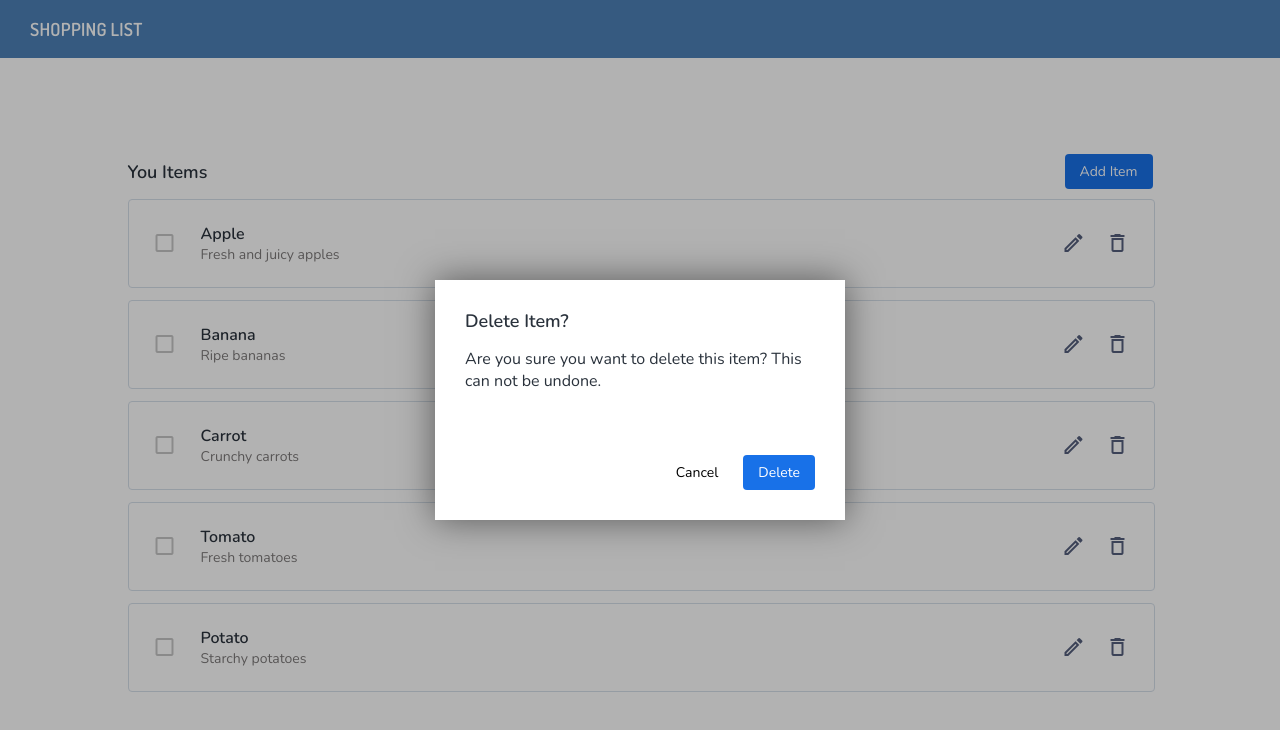
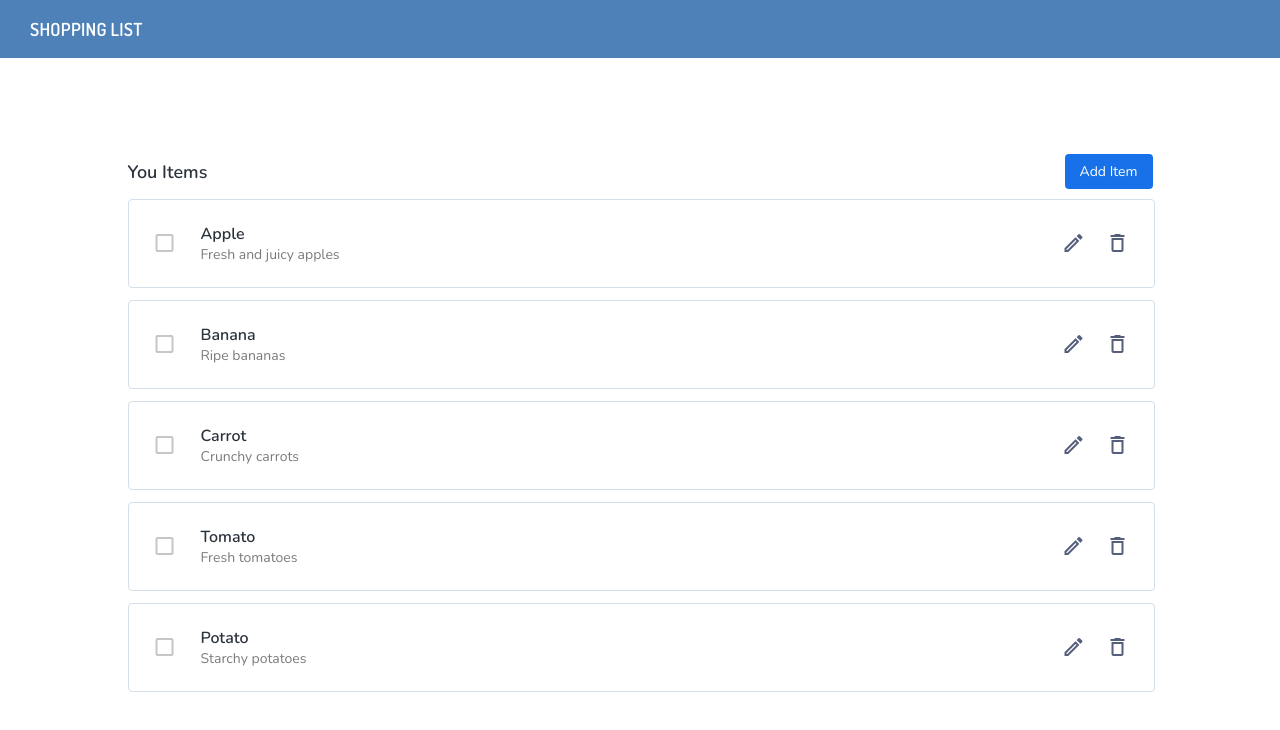
Before and after one commit to mikematos84/veritone-assessment, a React (Vite) app: page / in a window 1280 px wide. Shown: the top 730 px of the page. Built offline with nearby package versions, Linux system fonts and the light colour scheme.

Commit message:
refactor: Button

```diff
--- a/src/components/AddItemModal/index.tsx
+++ b/src/components/AddItemModal/index.tsx
@@ -85,8 +85,8 @@ export default function AddItemModal({
           [styles.footerBorder]: true,
         })}
       >
-        <Button title="Cancel" onClick={handleCloseModal} />
-        <Button title="Add Task" primary onClick={handleAddItem} />
+        <Button text="Cancel" onClick={handleCloseModal} variant="secondary" />
+        <Button text="Add Task" onClick={handleAddItem} />
       </footer>
     </div>
   );
--- a/src/components/Button/Button.module.scss
+++ b/src/components/Button/Button.module.scss
@@ -7,12 +7,12 @@
   border-radius: var(--border-radius-xs);
   cursor: pointer;
 
-  &--primary {
+  &.primary {
     background-color: var(--button-background-primary);
     color: var(--button-foreground-primary);
   }
 
-  &--secondary {
+  &.secondary {
     background-color: var(--button-background-secondary);
     color: var(--button-foreground-secondary);
   }
--- a/src/components/Button/index.tsx
+++ b/src/components/Button/index.tsx
@@ -3,25 +3,23 @@ import classNames from "classnames";
 import styles from "./Button.module.scss";
 
 interface ButtonProps {
-  title?: string;
-  primary?: boolean;
+  text?: string;
   variant?: "primary" | "secondary";
   onClick?: () => void;
 }
 
 export default function Button({
-  title = "Button",
-  primary = false,
+  text = "Button",
+  variant = "primary",
   onClick,
 }: ButtonProps & React.ButtonHTMLAttributes<HTMLButtonElement>) {
   return (
     <button
-      className={classNames(styles.button, {
-        [styles["button--primary"]]: primary,
-      })}
+      className={classNames(styles.button, styles[variant])}
+      type="button"
       onClick={onClick}
     >
-      {title}
+      {text}
     </button>
   );
 }
--- a/src/components/DialogBox/index.tsx
+++ b/src/components/DeleteItemPrompt/index.tsx
@@ -5,19 +5,19 @@ import {
   type ShoppingItem,
 } from "../../features/shoppingList/ShoppingListSlice";
 
-import styles from "./DialogBox.module.scss";
+import styles from "./DeleteItemPrompt.module.scss";
 
-export interface DialogBoxProps {
+export interface DeleteItemPromptProps {
   item?: ShoppingItem;
   isOpen?: boolean;
   setIsOpen?: (isOpen: boolean) => void;
 }
 
-export default function DialogBox({
+export default function DeleteItemPrompt({
   item,
   isOpen = false,
   setIsOpen,
-}: DialogBoxProps) {
+}: DeleteItemPromptProps) {
   const dispatch = useDispatch();
 
   const handleCancel = () => {
@@ -41,10 +41,10 @@ export default function DialogBox({
       <h1 className={styles.title}>Delete Item?</h1>
       <p>Are you sure you want to delete this item? This can not be undone.</p>
       <div className={styles.actions}>
-        <Button onClick={handleCancel} title="Cancel">
+        <Button text="Cancel" variant="secondary" onClick={handleCancel}>
           Cancel
         </Button>
-        <Button onClick={handleDelete} title="Delete" primary>
+        <Button text="Delete" onClick={handleDelete}>
           Delete
         </Button>
       </div>
--- a/src/components/EditItemModal/index.tsx
+++ b/src/components/EditItemModal/index.tsx
@@ -110,8 +110,8 @@ export default function EditItemModal({
           [styles.footerBorder]: true,
         })}
       >
-        <Button title="Cancel" onClick={handleCloseModal} />
-        <Button title="Save Item" primary onClick={handleEditItem} />
+        <Button text="Cancel" variant="secondary" onClick={handleCloseModal} />
+        <Button text="Save Item" onClick={handleEditItem} />
       </footer>
     </div>
   );
--- a/src/components/EmptyState/index.tsx
+++ b/src/components/EmptyState/index.tsx
@@ -9,7 +9,7 @@ export default function EmptyState({ onAddItem }: EmptyStateProps) {
   return (
     <div className={styles.container}>
       <div className={styles.message}>Your shopping list is empty :(</div>
-      <Button onClick={onAddItem} title="Add your first item" primary />
+      <Button text="Add your first item" onClick={onAddItem} />
     </div>
   );
 }
--- a/src/components/Header/index.jsx
+++ /dev/null
@@ -1,11 +0,0 @@
-import "./Header.scss";
-
-export default function Header() {
-  return (
-    <header className="header">
-      <div className="content">
-        <div className="title">Shopping List</div>
-      </div>
-    </header>
-  );
-}
--- /dev/null
+++ b/src/components/Header/index.tsx
@@ -0,0 +1,11 @@
+import styles from "./Header.module.scss";
+
+export default function Header(): JSX.Element {
+  return (
+    <header className={styles.header}>
+      <div className={styles.content}>
+        <div className={styles.title}>Shopping List</div>
+      </div>
+    </header>
+  );
+}
--- a/src/components/ShoppingList/index.tsx
+++ b/src/components/ShoppingList/index.tsx
@@ -28,9 +28,8 @@ export default function ShoppingList({
           <div className={styles.header}>
             <h2 className={styles.title}>You Items</h2>
             <Button
-              title="Add Item"
-              primary
               className={styles.addButton}
+              text="Add Item"
               onClick={() => addItemModal && addItemModal(true)}
             >
               Add Item
--- a/src/pages/Home.tsx
+++ b/src/pages/Home.tsx
@@ -1,27 +1,22 @@
 import { useState } from "react";
-import AddItemModal from "../components/AddItemModal";
+import { type ShoppingItem } from "../features/shoppingList/ShoppingListSlice";
+import { useSelector } from "react-redux";
+
 import Header from "../components/Header";
 import ShoppingList from "../components/ShoppingList";
-import {
-  addItem,
-  removeItem,
-  type ShoppingItem,
-} from "../features/shoppingList/ShoppingListSlice";
-import { useDispatch, useSelector } from "react-redux";
 import Overlay from "../components/Overlay";
+import AddItemModal from "../components/AddItemModal";
 import EditItemModal from "../components/EditItemModal";
-import DialogBox from "../components/DialogBox";
+import DeleteItemPrompt from "../components/DeleteItemPrompt";
 
 export default function Home() {
   const items = useSelector((state: any) => state.shoppingList.items);
 
   const [isAddModalOpen, setIsAddModalOpen] = useState(false);
   const [isEditModalOpen, setIsEditModalOpen] = useState(false);
-  const [isDeleteModalOpen, setIsDeleteModalOpen] = useState(true);
+  const [isDeleteModalOpen, setIsDeleteModalOpen] = useState(false);
 
   const [item, setItem] = useState<ShoppingItem | undefined>(undefined);
-
-  const dispatch = useDispatch();
 
   return (
     <>
@@ -45,7 +40,7 @@ export default function Home() {
         isOpen={isEditModalOpen}
         setIsOpen={setIsEditModalOpen}
       />
-      <DialogBox
+      <DeleteItemPrompt
         item={item}
         isOpen={isDeleteModalOpen}
         setIsOpen={setIsDeleteModalOpen}
```
Also changed, not shown: src/components/DeleteItemPrompt/DeleteItemPrompt.module.scss (renamed from src/components/DialogBox/DIalogBox.module.scss), src/components/Header/Header.module.scss (renamed from src/components/Header/Header.scss).
